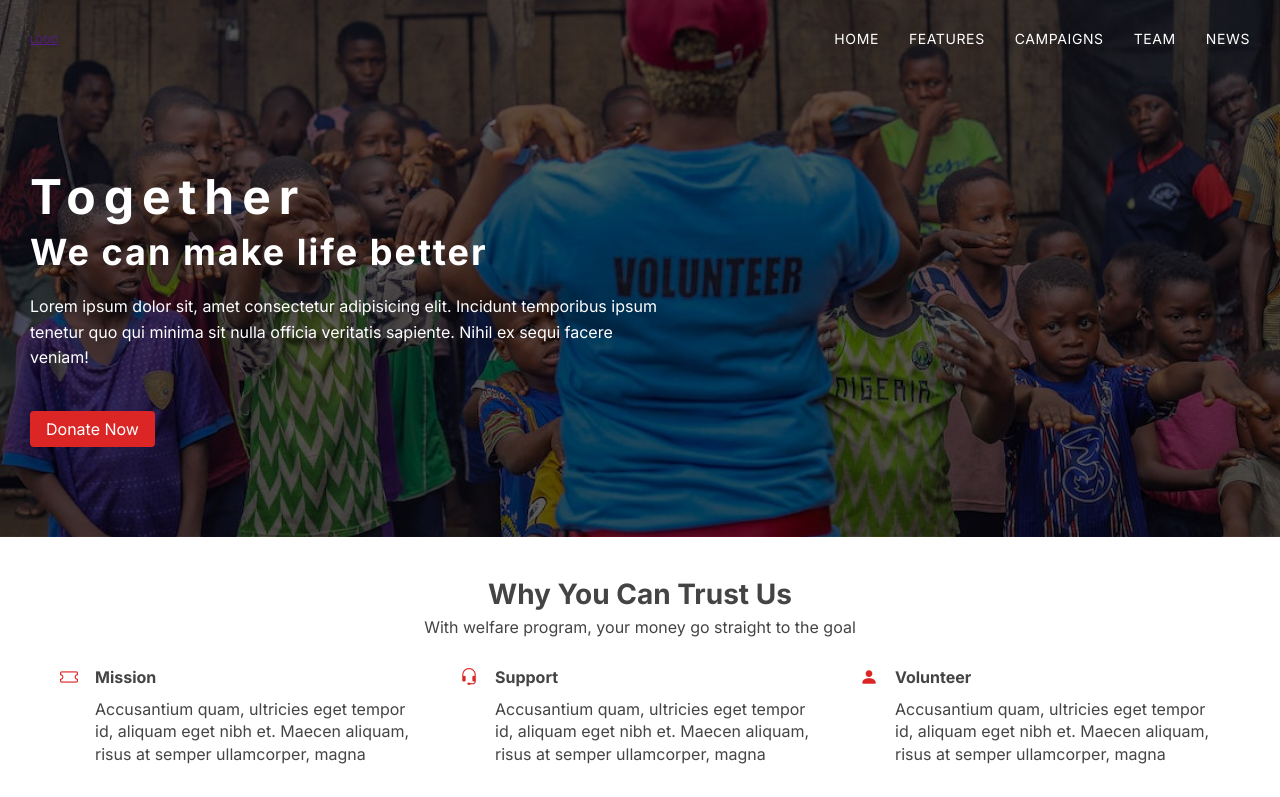
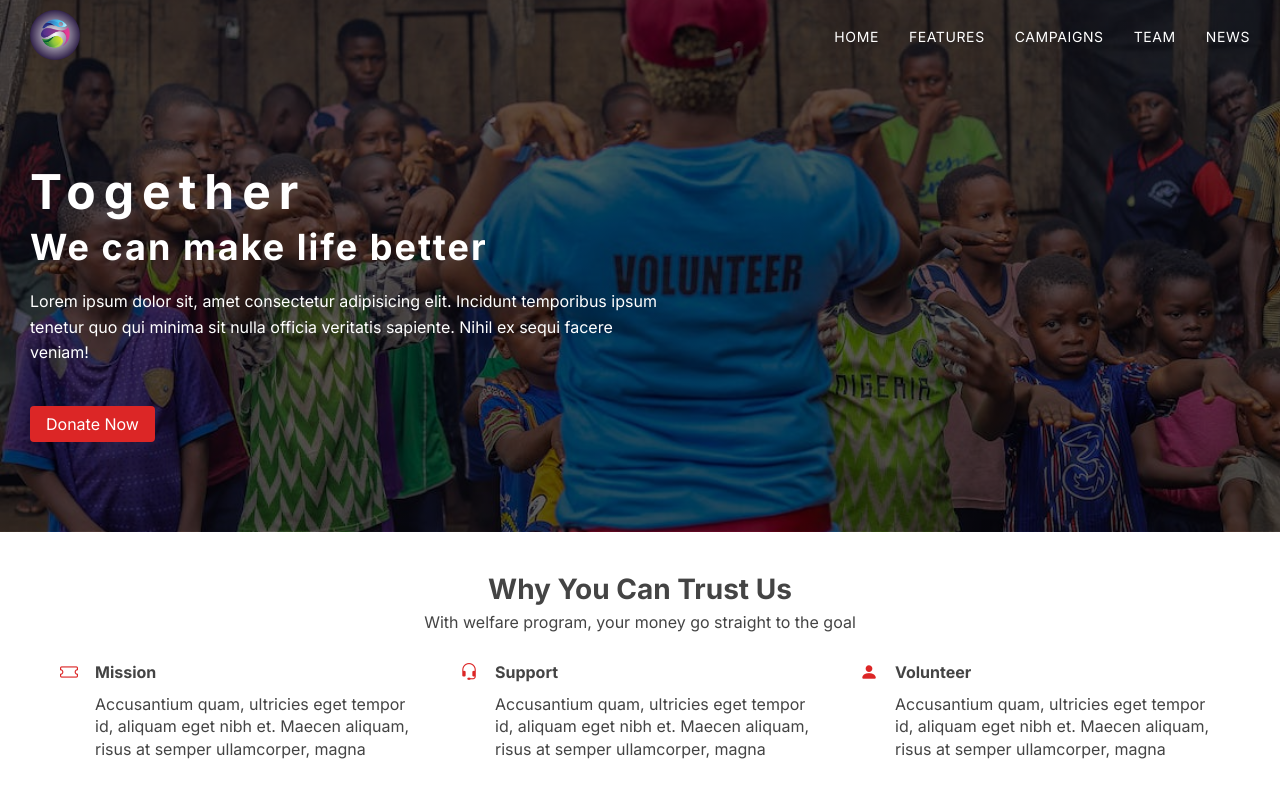
Before and after one commit to joel-nambala/lamukani-midzichenda-v2, a website: page index.html in a window 1280 px wide. Shown: the top 797 px of the page. Drawn offline with nearby package versions, Linux system fonts and the light colour scheme; no server answers.

Commit message:
Added a logo and a favicon

```diff
--- a/css/style.css
+++ b/css/style.css
@@ -36,11 +36,17 @@ body {
   color: #fff;
 }
 
+.logo-img {
+  width: 5rem;
+  height: 5rem;
+  border-radius: 50%;
+}
+
 .nav {
   display: flex;
   align-items: center;
   justify-content: space-between;
-  padding: 3rem;
+  padding: 1rem 3rem;
 }
 
 .nav-list {
--- a/index.html
+++ b/index.html
@@ -13,6 +13,12 @@
       rel="stylesheet"
       href="https://cdn.jsdelivr.net/npm/bootstrap-icons@1.10.5/font/bootstrap-icons.css"
     />
+    <!-- Favicon -->
+    <link
+      rel="shortcut icon"
+      href="./img/favicon/favicon.png"
+      type="image/png"
+    />
     <!-- Local files -->
     <link rel="stylesheet" href="css/style.css" />
     <link rel="stylesheet" href="css/base.css" />
@@ -24,7 +30,9 @@
     <header id="header">
       <nav class="nav">
         <div class="logo">
-          <a href="">LOGO</a>
+          <a href="">
+            <img src="./img/favicon/favicon.png" alt="Logo" class="logo-img" />
+          </a>
         </div>
         <div class="links-container">
           <ul class="nav-list">
```
Also changed, not shown: img/favicon/favicon.png (added).
